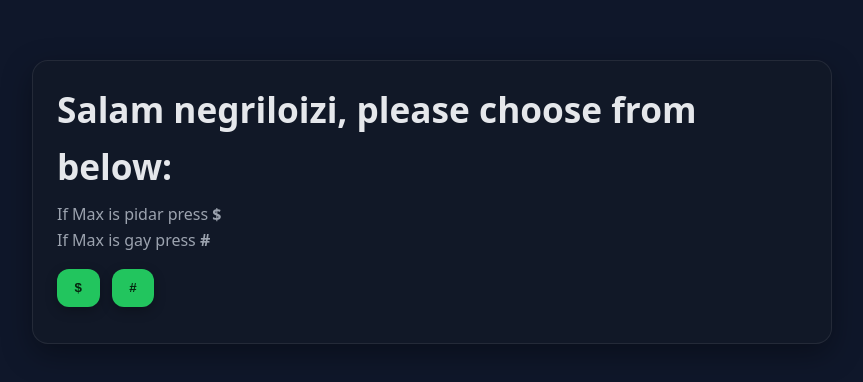
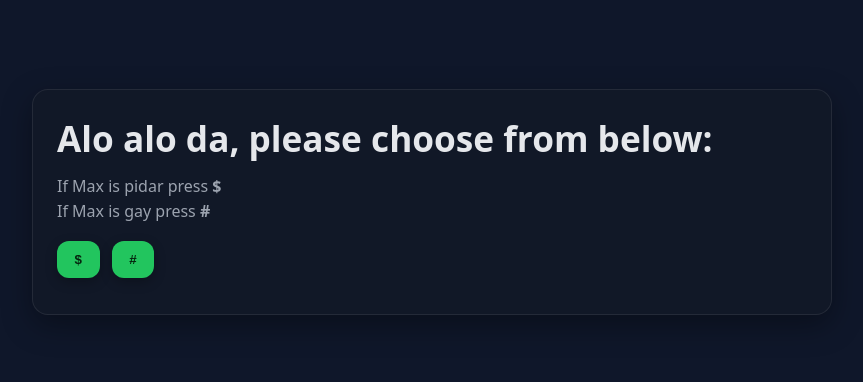
Before and after one commit to happygamer1919-tech/First-try, a plain HTML site: page index.html in a window 1280 px wide. Shown: the part 198-580 px from the top of the page, without its empty margins (208-1071 px from the left). Drawn offline with Linux system fonts and the light colour scheme.

Commit message:
Update index.html

```diff
--- a/index.html
+++ b/index.html
@@ -7,7 +7,7 @@
 </head>
 <body>
   <div class="container">
-    <h1>Salam negriloizi, please choose from below:</h1>
+    <h1>Alo alo da, please choose from below:</h1>
 
     <p class="subtitle">If Max is pidar press <strong>$</strong><br/>If Max is gay press <strong>#</strong></p>
 
```
